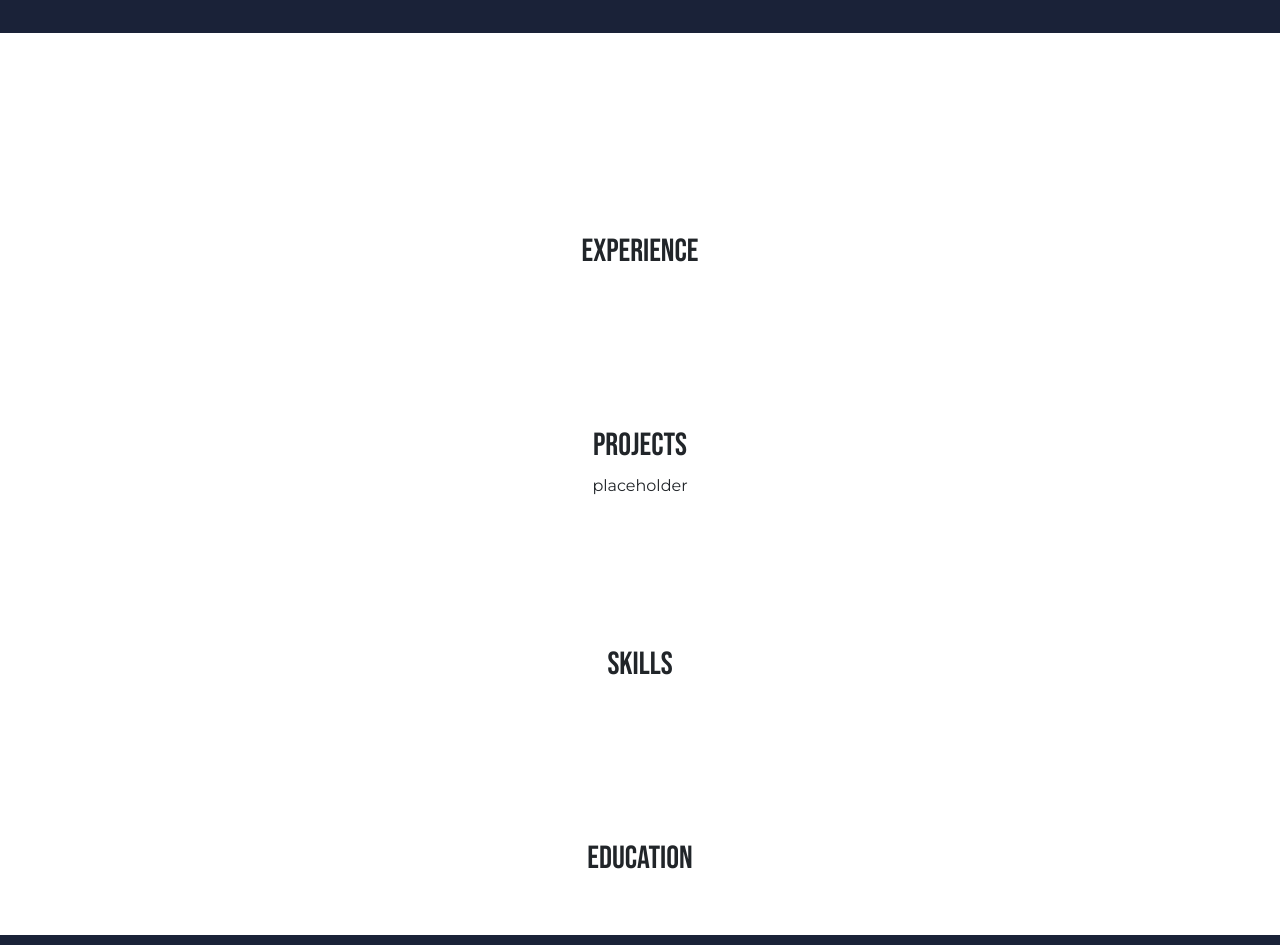
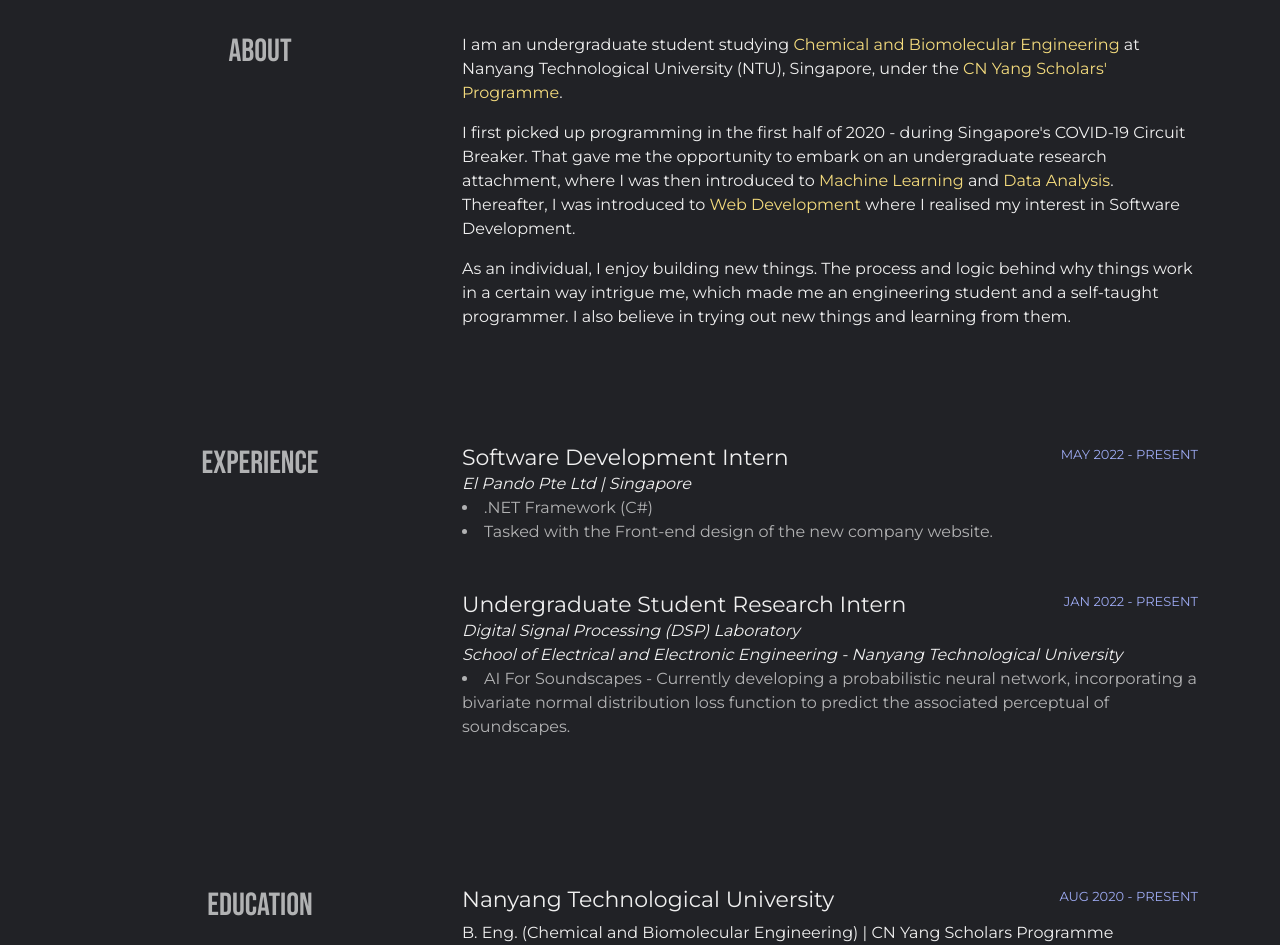
Before and after one commit to terrykms/terrykms.github.io, a website: page index.html in a window 1280 px wide. Shown: the part 953-1898 px from the top of the page. Drawn offline with nearby package versions, Linux system fonts and the light colour scheme.

Commit message:
add content

```diff
--- a/css/custom.css
+++ b/css/custom.css
@@ -1,6 +1,8 @@
 body {
     font-family: Montserrat, Helvetica, Arial;
     position: relative;
+    background-color: #212226;
+    color: #efefef
 }
 
 nav {
@@ -9,23 +11,55 @@
 
 
 .navbar-color {
-    background-color: #1a2238;
+    background-color: #212226;
 }
 
 .navbar-brand i {
     font-size: 2em;
-    color: #ff6a3d
+    color: #f4db7d
 }
 
+.about p {
+    text-align: justify;
+}
+
+
 h1 {
-    font-size: 3em;
-    font-weight: 600;
+    font-size: 56px;
+    font-family: "Titillium Web"
 }
 
 h2 {
     font-family: "Bebas Neue";
+    opacity: 0.7;
 }
 
+h3 {
+    font-size: 22px;
+}
+
+.inner-container {
+    margin-bottom: 2em;
+}
+
+
+/*--------- Emphasis span ----------*/
+span.highlight {
+    color: #f4db7d;
+}
+
+span.highlight a {
+    color: #f4db7d;
+    text-decoration: none;
+}
+
+span.highlight a:hover {
+    text-decoration: underline;
+}
+
+
+
+/*--------- Social Media Icons ----------*/
 i{
     color: #efefef;
     display: inline-block;
@@ -42,9 +76,11 @@
 }
 
 footer {
-    background-color: #1a2238
+    background-color: #212226
 }
 
+
+/*--------- Resume Button ----------*/
 span.button {
     border: 2px solid #f4db7d ;
     margin: 1em;
@@ -59,12 +95,53 @@
     font-weight:300
 }
 
+
+/*--------- section #intro ----------*/
+
 #intro {
-    background-color:#1a2238;
-    color: #efefef;
+    padding: 0;
     text-align: center;
+    background-color: #212226;
 }
 
 #intro p {
     color: #9daaf2
 }
+
+
+/*--------- section #experience ----------*/
+
+h3.job-title {
+    display:inline
+}
+
+.company {
+    color: #efefef;
+    font-style: italic;
+}
+
+.date {
+    text-align: start;
+    font-size: small;
+    text-transform: uppercase;
+    color:#9daaf2
+}
+
+ul.role-description {
+    opacity: 0.7;
+    list-style-position: inside;
+}
+
+
+
+/*--------- Media Queries ----------*/
+
+@media only screen and (min-width: 992px) {
+    h1 {
+        font-size: 84px;
+    }
+
+    .date {
+        text-align: end;
+    }
+}
--- a/index.html
+++ b/index.html
@@ -17,6 +17,7 @@
       <!-- fonts -->
       <link href='https://fonts.googleapis.com/css?family=Montserrat' rel='stylesheet'>
       <link href='https://fonts.googleapis.com/css?family=Bebas Neue' rel='stylesheet'>
+      <link href='https://fonts.googleapis.com/css?family=Titillium Web' rel='stylesheet'>
 
       <title>Minseo Kim</title>
 
@@ -34,9 +35,9 @@
             <ul class="navbar-nav" role="navigation">
               <li class="nav-item"><a class="nav-link" href="#about">About</a></li>
               <li class="nav-item"><a class="nav-link" href="#experience">Experience</a></li>
+              <li class="nav-item"><a class="nav-link" href="#education">Education</a></li>
               <li class="nav-item"><a class="nav-link" href="#projects">Projects</a></li>
               <li class="nav-item"><a class="nav-link" href="#skills">Skills</a></li>
-              <li class="nav-item"><a class="nav-link" href="#education">Education</a></li>
               <li class="nav-item"><a class="nav-link" href="#contact">Contact</a></li>
           </ul>
           </div>
@@ -49,11 +50,11 @@
       <section id="intro" >
         <div class="container-md">
           <div class="row vh-100">
-            <div class="col-12 align-self-auto">
-              <p>Hi, my name is</p>
-              <h1>Minseo Kim</h1>
+            <div class="col-12 align-self-center">
+              <span>Hi, my name is</span>
+              <h1 class="fw-bold text-uppercase">Minseo Kim</h1>
               <div id="typed-strings">
-                <p>Aspiring Software Developer</p>
+                <p>Aspiring Software Architect</p>
                 <p>Front-end Development</p>
               </div>
               <span id="typed"></span><br>
@@ -69,48 +70,126 @@
       <section id="about">
           <div class="container">
             <div class="row">
-                <div class="col">
+              <div class="col-lg-4 col-12">
+                <h2 class="text-center">About</h2>
+              </div>
+              <div class="col-lg-8 col-12 js-scroll">
+                <p>I am an undergraduate student studying
+                  <span class="highlight">Chemical and Biomolecular Engineering</span>
+                  at Nanyang Technological University (NTU), Singapore, under the
+                  <span class="highlight"><a href="https://www.ntu.edu.sg/admissions/undergraduate/premier-scholar-programmes/cn-yang-scholars-programme">CN Yang Scholars' Programme</a></span>.
+                </p>
+                <p>
+                  I first picked up programming in the first half of 2020 - during Singapore's COVID-19 Circuit Breaker.
+                  That gave me the opportunity to embark on an undergraduate research attachment, where I was then introduced to
+                  <span class="highlight">Machine Learning</span> and <span class="highlight">Data Analysis</span>.
+                  Thereafter, I was introduced to <span class="highlight">Web Development</span> where I realised my interest in Software Development.
+                </p>
+                <p>
+                  As an individual, I enjoy building new things. The process and logic behind why things work in a certain way intrigue me, which made me an engineering
+                  student and a self-taught programmer. I also believe in trying out new things and learning from them.
+                </p>
               </div>
             </div>
           </div>
       </section>
 
       <!-- EXPERIENCES -->
-      <section class="pb-5" id="experience">
+      <section id="experience">
           <div class="container">
               <div class="row">
-                <h2 class="text-center">Experience</h1>
+                <div class="col-lg-4 col-12">
+                  <h2 class="text-center">Experience</h2>
+                </div>
+                <div class="col-lg-8 col-12">
+                  <!-- first company -->
+                  <div class="inner-container">
+                    <div class="row">
+                      <div class="col-lg-8 col-12"><h3 class="job-title">Software Development Intern</h3></div>
+                      <div class="col-lg-4 col-12 date">MAY 2022 - PRESENT</div>
+                    </div>
+                    <div class="row">
+                      <div class="col-12 company">El Pando Pte Ltd | Singapore</div>
+                      <ul class="role-description">
+                        <li class="role-item">.NET Framework (C#)</li>
+                        <li class="role-item">Tasked with the Front-end design of the new company website.</li>
+                      </ul>
+                    </div>
+                  </div>
+                  <!-- second company -->
+                  <div class="inner-container">
+                    <div class="row">
+                      <div class="col-lg-8 col-12"><h3 class="job-title">Undergraduate Student Research Intern</h3></div>
+                      <div class="col-lg-4 col-12 date">JAN 2022 - PRESENT</div>
+                    </div>
+                    <div class="row">
+                      <div class="col-12 company">Digital Signal Processing (DSP) Laboratory</div>
+                      <div class="col-12 company">School of Electrical and Electronic Engineering - Nanyang Technological University</div>
+                      <ul class="role-description">
+                        <li class="role-item">AI For Soundscapes - Currently developing a probabilistic neural network, incorporating a bivariate normal
+                          distribution loss function to predict the associated perceptual of soundscapes.</li>
+                      </ul>
+                    </div>
+                  </div>
+                </div>
+              </div>
+          </div>
+      </section>
+
+      <!-- EDUCATION -->
+      <section id="education">
+        <div class="container">
+          <div class="row">
+            <div class="col-lg-4 col-12">
+              <h2 class="text-center">Education</h2>
+            </div>
+            <div class="col-lg-8 col-12">
+              <!-- first education -->
+              <div class="inner-container">
+                <div class="row">
+                  <div class="col-lg-8 col-12"><h3 class="institution-name">Nanyang Technological University</h3></div>
+                  <div class="col-lg-4 col-12 date">AUG 2020 - PRESENT</div>
+                </div>
+                <div class="row">
+                  <div class="col-12 institution">B. Eng. (Chemical and Biomolecular Engineering) | CN Yang Scholars Programme</div>
+                  <div class="col-12">Current CGPA: 4.68 (Expected Highest Honours) | AY20/21 Dean's List Receipient</div>
+                </div>
+              </div>
+              <!-- second education -->
+              <div class="inner-container">
+                <div class="row">
+                  <div class="col-lg-8 col-12"><h3 class="institution-name">Victoria Junior College</h3></div>
+                  <div class="col-lg-4 col-12 date">JAN 2018 - DEC 2019</div>
+                </div>
+                <div class="row">
+                  <div class="col-12">GCE 'A' Levels (Science) | 88.75 Rank Points | H3 Chemistry (Distinction)</div>
+                  <div class="col-12"></div>
+                </div>
+              </div>
+
+            </div>
           </div>
         </div>
       </section>
 
       <!-- PROJECTS -->
-      <section class="pb-5" id="projects">
+      <section id="projects">
         <div class="container">
           <div class="row">
-              <h2 class="text-center">Projects</h1>
+            <div class="col-lg-4 col-12">
+              <h2 class="text-center">Projects</h2>
             </div>
-            <div class="row">
-              <div class="col text-center">placeholder</div>
           </div>
         </div>
       </section>
 
       <!-- SKILLS -->
-      <section class="pb-5" id="skills">
+      <section id="skills">
         <div class="container">
           <div class="row">
-            <h2 class="text-center">Skills</h1>
+            <div class="col-lg-4 col-12">
+              <h2 class="text-center">Skills</h2>
             </div>
-        </div>
-      </section>
-
-
-      <!-- EDUCATION -->
-      <section class="pb-5" id="education">
-        <div class="container">
-            <div class="row">
-              <h2 class="text-center">Education</h1>
           </div>
         </div>
       </section>
@@ -146,6 +225,5 @@
       <script src="https://cdn.jsdelivr.net/npm/typed.js@2.0.12"></script>
       <!-- custom JavaScript-->
       <script src="js/app.js"></script>
-
     </body>
   </html>
--- a/js/app.js
+++ b/js/app.js
@@ -6,6 +6,8 @@
     startDelay: 30,
     loop: true
 });
+
+
 
 
 
```
Also changed, not shown: img/ntu-logo.jpeg (added), img/vjc-crest.png (added). Lines whose indentation alone changed are shown as unchanged.
